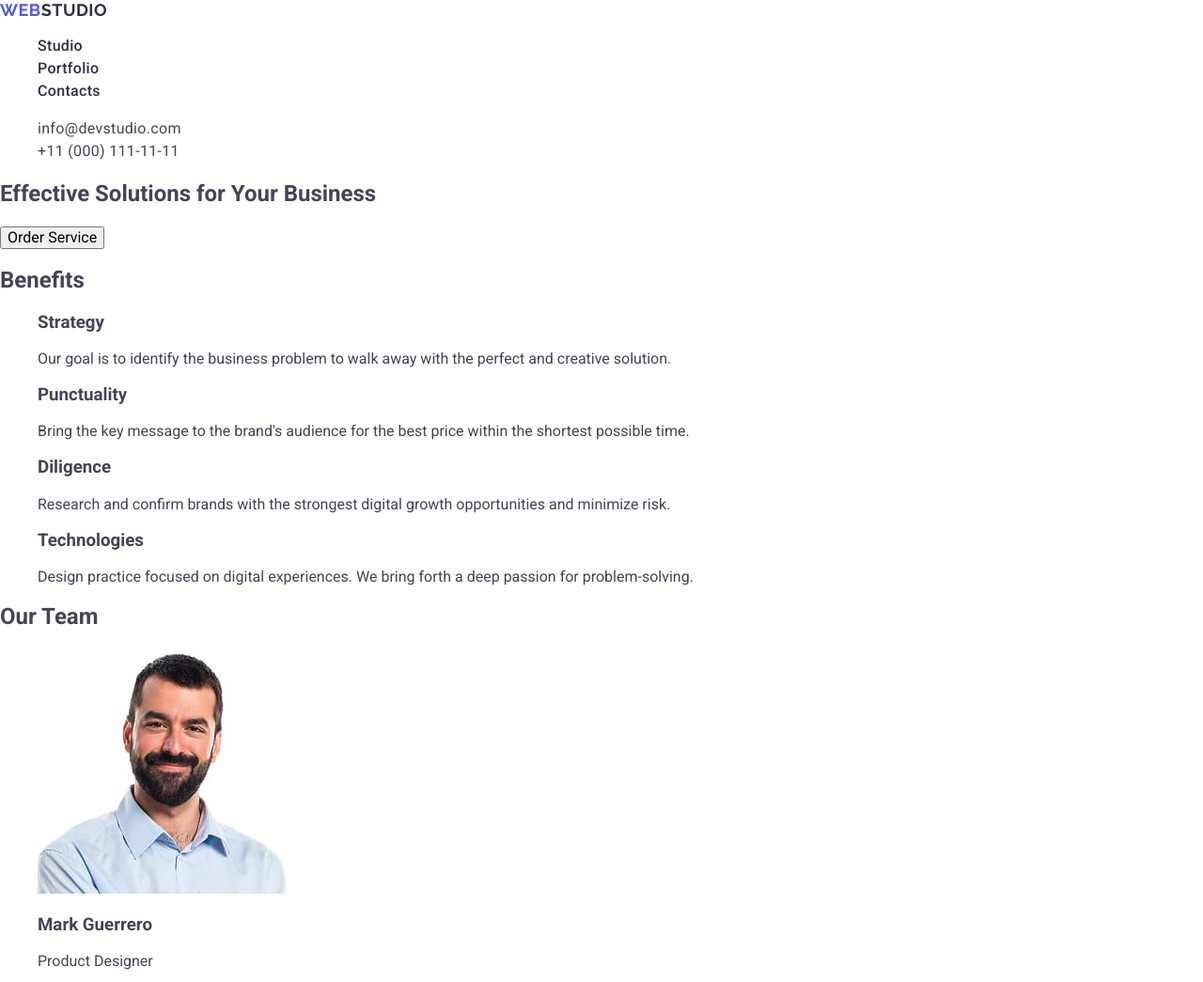
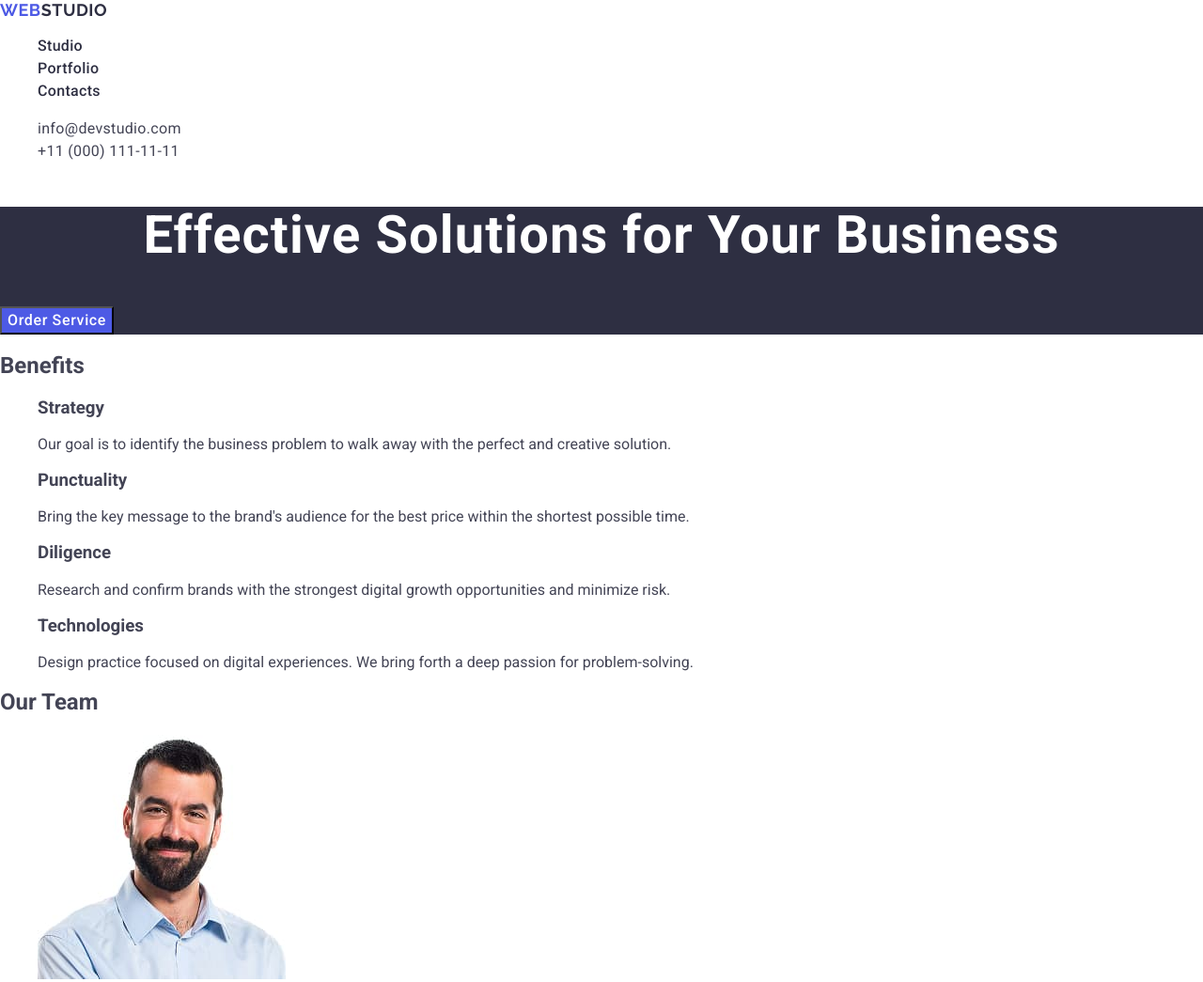
Before and after one commit to Olena-Zhushman1610/goit-markup-hw-02, a plain HTML site: page index.html in a window 1280 px wide. Shown: the top 1045 px of the page at 94% size. Drawn offline with nearby package versions, Linux system fonts and the light colour scheme.

Commit message:
add style hero

```diff
--- a/css/styles.css
+++ b/css/styles.css
@@ -61,3 +61,29 @@ a {
   letter-spacing: 0.02em;
   color: #f4f4fd;
 }
+.hero-title {
+  font-weight: 700;
+  font-size: 56px;
+  line-height: 1.07143;
+  letter-spacing: 0.02em;
+  text-align: center;
+  color: #fff;
+}
+
+.hero {
+  background-color: #2e2f42;
+}
+
+.hero-btn {
+  font-weight: 500;
+  font-size: 16px;
+  line-height: 1.5;
+  letter-spacing: 0.04em;
+  color: #fff;
+  background-color: #4d5ae5;
+  cursor: pointer;
+}
+.hero-btn:hover,
+.hero-btn:focus {
+  background-color: #404bbf;
+}
--- a/index.html
+++ b/index.html
@@ -49,9 +49,9 @@
       </address>
     </header>
     <main>
-      <section>
-        <h1>Effective Solutions for Your Business</h1>
-        <button type="button">Order Service</button>
+      <section class="hero">
+        <h1 class="hero-title">Effective Solutions for Your Business</h1>
+        <button class="hero-btn" type="button">Order Service</button>
       </section>
       <section>
         <h2>Benefits</h2>
```
